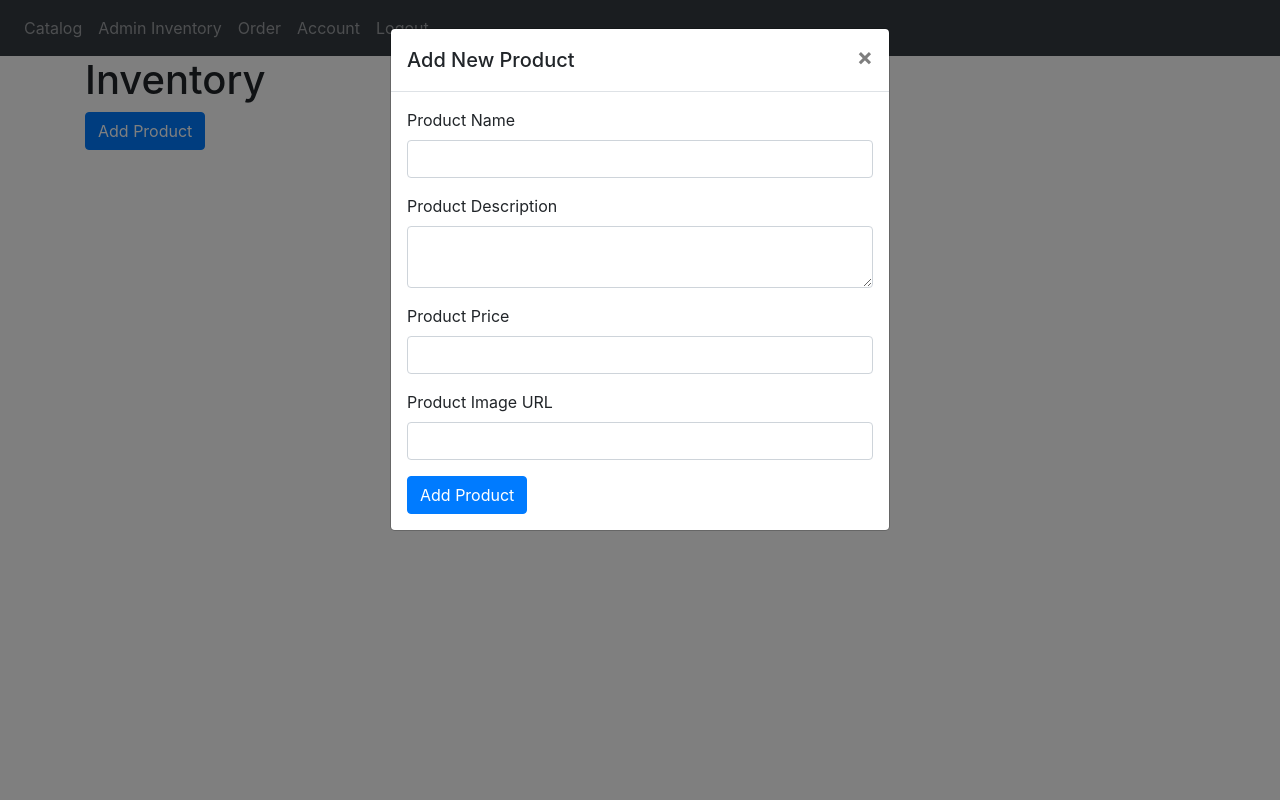
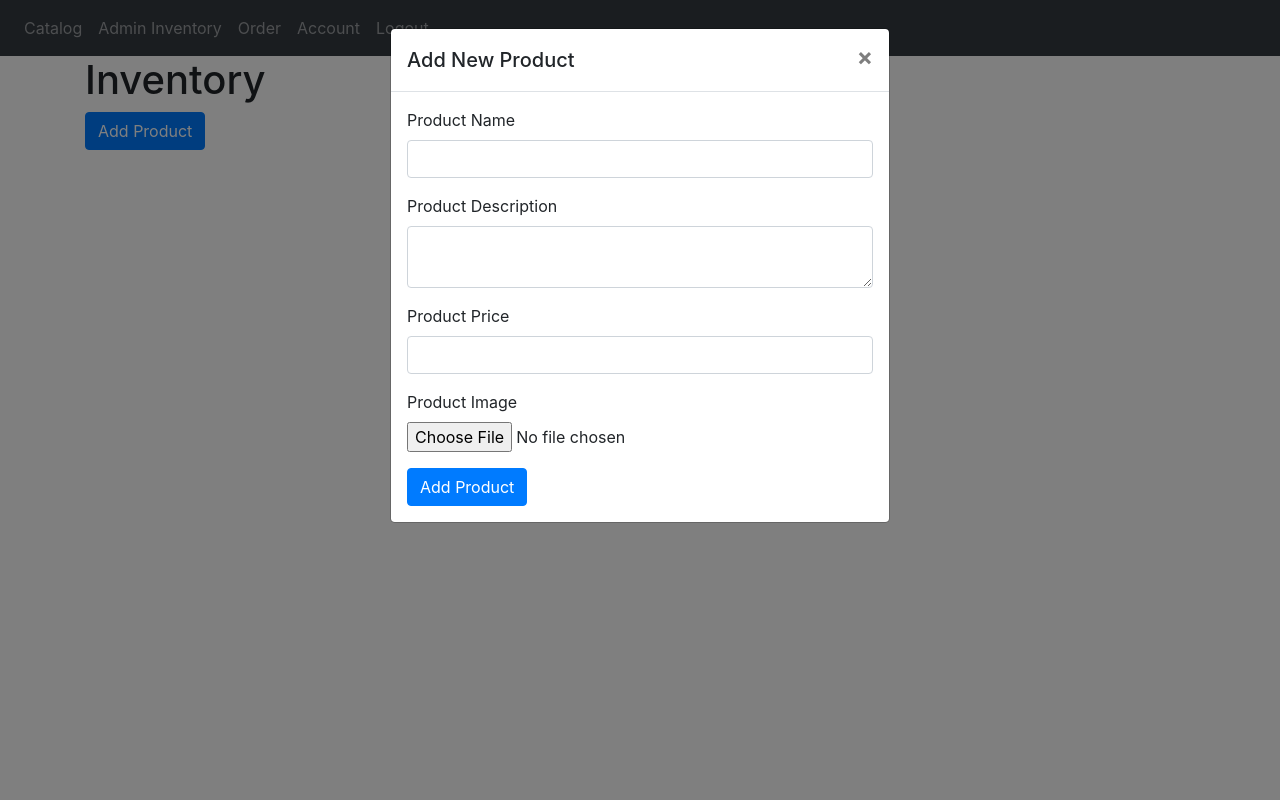
Before and after one commit to BrianTanJunWei/3x03-Web-Application, a Flask app: page /inventory in a window 1280 px wide, after a click on "Add Product". Run offline with Flask 3, Linux system fonts and the light colour scheme; the visitor is signed in with stand-in values (Sample User, id 1); data that the repository does not hold is empty; some libraries are stand-ins or nearby versions.

Commit message:
Somewhat working catalog page

```diff
--- a/website/__init__.py
+++ b/website/__init__.py
@@ -16,6 +16,8 @@ def create_app():
     app.config['SECRET_KEY'] = SECRET_KEY
 
     app.config['SQLALCHEMY_DATABASE_URI'] = f'sqlite:///{DB_NAME}'
+    app.config['UPLOAD_FOLDER'] = 'uploads'
+
     db.init_app(app)
 
     from .views import views
--- a/website/templates/inventory.html
+++ b/website/templates/inventory.html
@@ -12,9 +12,11 @@
 
   <!-- Iterate through the product catalog and display each product -->
   <div class="row">
-    {% for product in products %}
+    {% for product in user.products %}
       <!-- ... existing product card code ... -->
+      {{ product.data }}
     {% endfor %}
+
   </div>
 
   <!-- Add Product Modal -->
@@ -29,22 +31,22 @@
         </div>
         <div class="modal-body">
           <!-- Form to add a new product -->
-          <form id="addProductForm">
+          <form id="addProductForm" method="POST" action="{{ url_for('views.add_product') }}" enctype="multipart/form-data">
             <div class="form-group">
               <label for="productName">Product Name</label>
-              <input type="text" class="form-control" id="productName" required>
+              <input type="text" class="form-control" id="productName" name="name" required>
             </div>
             <div class="form-group">
               <label for="productDescription">Product Description</label>
-              <textarea class="form-control" id="productDescription"></textarea>
+              <textarea class="form-control" id="productDescription" name="description"></textarea>
             </div>
             <div class="form-group">
               <label for="productPrice">Product Price</label>
-              <input type="number" class="form-control" id="productPrice" required>
+              <input type="text" class="form-control" id="productPrice" name="price" required>
             </div>
             <div class="form-group">
-              <label for="productImageUrl">Product Image URL</label>
-              <input type="text" class="form-control" id="productImageUrl">
+              <label for="productImage">Product Image</label>
+              <input type="file" class="form-control-file" id="productImage" name="image">
             </div>
             <button type="submit" class="btn btn-primary">Add Product</button>
           </form>
@@ -53,43 +55,3 @@
     </div>
   </div>
 {% endblock %}
-<!-- Include jQuery and Bootstrap JS in your HTML -->
-<script src="https://code.jquery.com/jquery-3.6.4.slim.min.js" integrity="sha384-H4TZq27qCefg5z1n4p3JpXkyyJ2fCeTajKFXfIOFr8IqO3a3CjQQWayhQpDZxO1" crossorigin="anonymous"></script>
-<script src="https://cdn.jsdelivr.net/npm/bootstrap@5.3.0/dist/js/bootstrap.bundle.min.js" integrity="sha384-e7GSk5B8iMMSlP1xMmeHYhJKPTIji1p4X7CtOg8WIz5Lm6IH9P2X4F+bpWfTEWqA" crossorigin="anonymous"></script>
-
-<script>
-  $(document).ready(function() {
-    // Handle form submission
-    $("#addProductForm").submit(function(event) {
-      event.preventDefault();
-
-      // Get form data
-      var productName = $("#productName").val();
-      var productDescription = $("#productDescription").val();
-      var productPrice = $("#productPrice").val();
-      var productImageUrl = $("#productImageUrl").val();
-
-      // You can use Ajax to send the data to the server (Flask endpoint)
-      // Example:
-      // $.ajax({
-      //   type: "POST",
-      //   url: "/add_product",
-      //   data: {
-      //     name: productName,
-      //     description: productDescription,
-      //     price: productPrice,
-      //     image_url: productImageUrl
-      //   },
-      //   success: function(response) {
-      //     // Handle success
-      //   },
-      //   error: function(error) {
-      //     // Handle error
-      //   }
-      // });
-
-      // Close the modal
-      $("#addProductModal").modal("hide");
-    });
-  });
-</script>
--- a/website/views.py
+++ b/website/views.py
@@ -37,14 +37,17 @@ def add_product():
     name = request.form.get('name')
     description = request.form.get('description')
     price = request.form.get('price')
-    image_url = request.form.get('image_url')
+    image_file = request.files['image']
 
     # Create a new product
-    new_product = Product(name=name, description=description, price=price, image_url=image_url)
+    new_product = Product(name=name, description=description, price=price)
+
+    # Save the image
+    new_product.save_image(image_file)
 
     # Add the new product to the database
     db.session.add(new_product)
     db.session.commit()
 
     # Redirect to the shop page or wherever you want
-    return redirect(url_for('views.catalog'))
+    return redirect(url_for('views.home'))
```
Also changed, not shown: website/models.py (+16 -1 lines), website/templates/catalog.html (+24 -8 lines).
